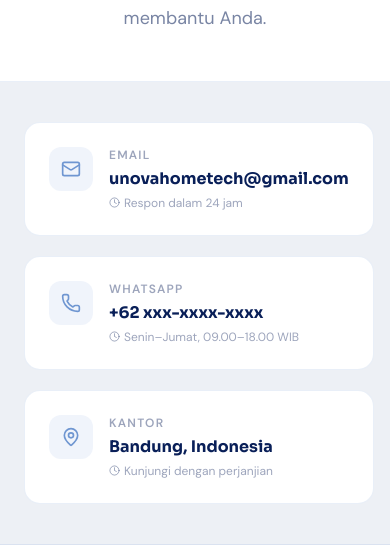
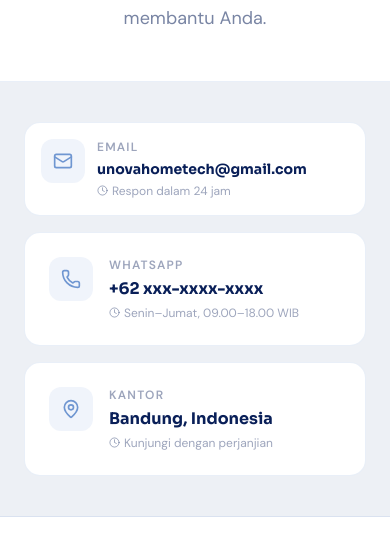
Before and after one commit to ripkie/unovaWebsite, a Next.js app: page /contact-us in a window 390 px wide. Shown: the part 280-834 px from the top of the page. Built offline with nearby package versions, Linux system fonts and the light colour scheme.

Commit message:
update background hero section & fixing responsive contact-us

```diff
--- a/src/app/contact-us/page.tsx
+++ b/src/app/contact-us/page.tsx
@@ -60,11 +60,11 @@ export default function ContactPage() {
 
       {/* Contact Info — 3 cards viewport only, no interaction needed */}
       <section className="py-10 border-b border-[#6F96D1]/15" style={{ background: "#EDF0F5" }}>
-        <div className="max-w-7xl mx-auto px-6 grid md:grid-cols-3 gap-5">
+        <div className="max-w-7xl mx-auto px-6 grid grid-cols-1 sm:grid-cols-3 gap-4">
           {/* Email */}
           <a
             href="mailto:unovahometech@gmail.com"
-            className="flex items-start gap-4 p-6 rounded-2xl bg-white border border-[#6F96D1]/15 hover:border-[#6F96D1]/35 hover:shadow-md transition-all group"
+            className="flex items-start gap-3 p-4 rounded-2xl bg-white border border-[#6F96D1]/15 hover:border-[#6F96D1]/35 hover:shadow-md transition-all group"
           >
             <div
               className="w-11 h-11 rounded-xl flex items-center justify-center shrink-0"
@@ -72,11 +72,11 @@ export default function ContactPage() {
             >
               <Mail size={20} style={{ color: "#6F96D1" }} />
             </div>
-            <div>
+            <div className="min-w-0">
               <div className="text-brand-navy/40 text-xs font-semibold uppercase tracking-widest">
                 Email
               </div>
-              <div className="font-display font-bold text-brand-navy mt-1 group-hover:text-[#6F96D1] transition-colors">
+              <div className="font-display font-bold text-brand-navy mt-1 group-hover:text-[#6F96D1] transition-colors break-all text-sm">
                 unovahometech@gmail.com
               </div>
               <div className="flex items-center gap-1 text-brand-navy/40 text-xs mt-1">
@@ -140,7 +140,7 @@ export default function ContactPage() {
       {/* Google Maps + Form — 2 column layout */}
       <section className="py-12 bg-white">
         <div className="max-w-7xl mx-auto px-6">
-          <div className="grid lg:grid-cols-2 gap-12 items-start">
+          <div className="grid md:grid-cols-2 gap-8 items-start">
 
             {/* Google Maps Embed */}
             <div>
--- a/src/app/page.tsx
+++ b/src/app/page.tsx
@@ -47,12 +47,6 @@ export default function HomePage() {
         {/* Background */}
         <div className="absolute inset-0 bg-[#EDF0F5]" />
         {/* Grid */}
-        <div className="absolute inset-0"
-          style={{
-            backgroundImage: "linear-gradient(rgba(111,150,209,0.08) 1px, transparent 1px), linear-gradient(90deg, rgba(111,150,209,0.08) 1px, transparent 1px)",
-            backgroundSize: "48px 48px",
-          }}
-        />
         {/* Orbs */}
         <div className="absolute top-1/4 left-1/3 w-[500px] h-[500px] rounded-full blur-3xl"
           style={{ background: "radial-gradient(circle, rgba(111,150,209,0.18) 0%, transparent 70%)" }}
```
Also changed, not shown: src/app/favicon.svg (added).
